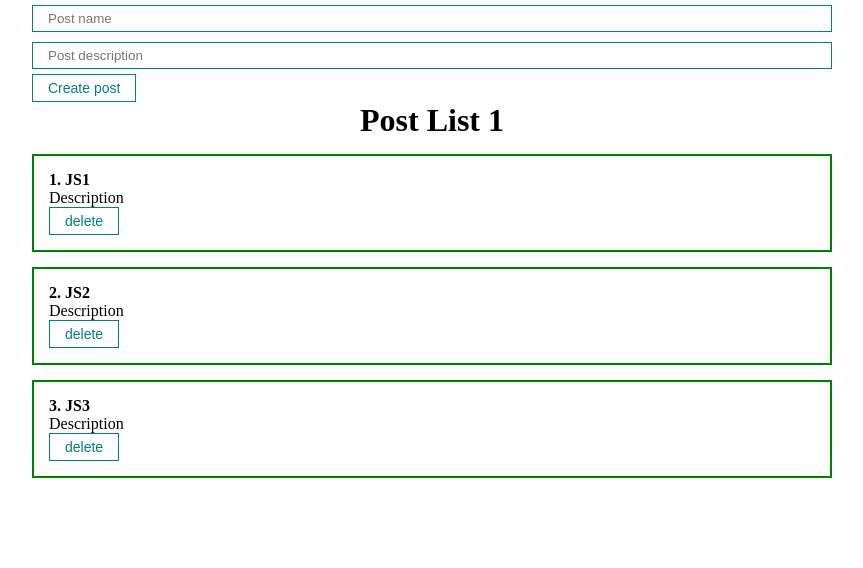
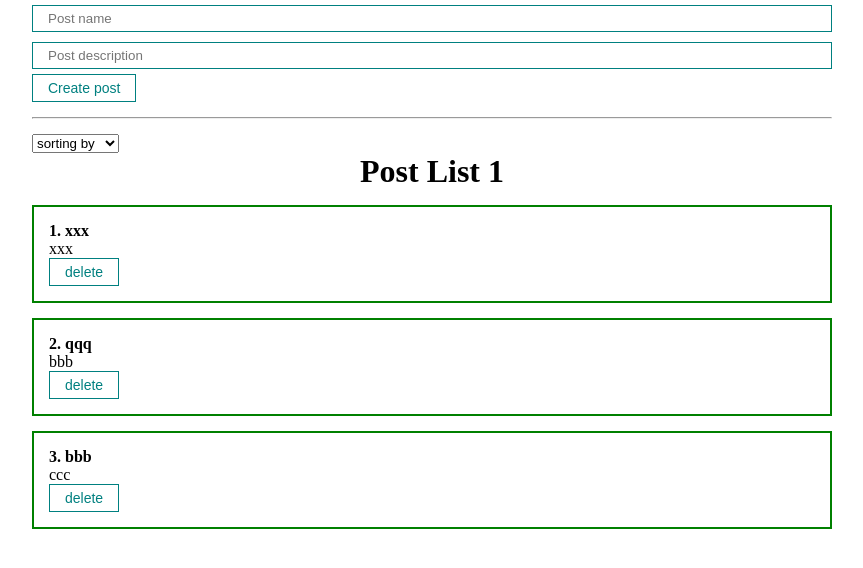
Before and after one commit to boevoivertolet/powerfull-practice, a React (Create React App) app: page / in a window 1280 px wide. Shown: the top 568 px of the page, without its empty margins (208-1071 px from the left). Built offline with nearby package versions, Linux system fonts and the light colour scheme.

Commit message:
Сортировки

```diff
--- a/src/App.tsx
+++ b/src/App.tsx
@@ -2,15 +2,25 @@ import React, {useState} from 'react';
 import './styles/App.css'
 import PostList from "./components/PostList";
 import PostForm from "./components/PostForm";
+import MySelect from "./UI/select/MySelect";
 
 
 function App() {
     const [posts, setPosts] = useState<Array<PostType>>([
-        {id: '1', title: 'JS1', body: 'Description'},
-        {id: '2', title: 'JS2', body: 'Description'},
-        {id: '3', title: 'JS3', body: 'Description'}
+        {id: '1', title: 'xxx', body: 'xxx'},
+        {id: '2', title: 'qqq', body: 'bbb'},
+        {id: '3', title: 'bbb', body: 'ccc'}
 
     ])
+    const [selectedSort, setSelectedSort] = useState<string>('')
+
+    const sortPosts = (sort: SortType) => {
+        setSelectedSort(sort)
+        setPosts([...posts].sort((a, b) => {
+            return a[sort].localeCompare(b[sort]);
+
+        }))
+    }
 
     const createPost = (newPost: PostType) => {
         setPosts([...posts, newPost])
@@ -22,6 +32,13 @@ function App() {
     return (
         <div className = "App">
             <PostForm create = {createPost} />
+            <hr style = {{margin: '15px 0'}} />
+            <div>
+                <MySelect sortPosts = {sortPosts} value = {selectedSort}
+                          defaultValue = {'sorting by'} options = {[
+                    {value: 'title', name: 'name'},
+                    {value: 'body', name: 'description'}]} />
+            </div>
             {
                 posts.length
                     ? <PostList remove = {removePost} posts = {posts} title = {'Post List 1'} />
@@ -32,6 +49,8 @@ function App() {
 }
 
 
+export type SortType = 'title' | 'body'
+
 export type PostType = {
     id: string
     title: string
--- /dev/null
+++ b/src/UI/select/MySelect.tsx
@@ -0,0 +1,37 @@
+import React, {ChangeEvent} from 'react';
+import {SortType} from "../../App";
+
+const MySelect: React.FC<MySelectProps> = (props) => {
+    const {options, defaultValue, value, sortPosts, ...restProps} = props
+    const onChangeHandler = (e: ChangeEvent<HTMLSelectElement>) => {
+        if (e.currentTarget.value === 'title' || e.currentTarget.value === 'body') {
+            sortPosts(e.currentTarget.value);
+        }
+
+    }
+
+    return (
+        <select value = {value}
+                onChange = {onChangeHandler}>
+            <option disabled value = "">{defaultValue}</option>
+            {
+                options.map(option =>
+                    <option key = {option.value} value = {option.value}>{option.name}</option>)
+            }
+
+        </select>
+    );
+};
+type OptionType = {
+    value: string
+    name: string
+}
+
+type MySelectProps = {
+    options: Array<OptionType>
+    defaultValue: string
+    value: string
+    sortPosts: (sort: SortType) => void
+}
+
+export default MySelect;
```
